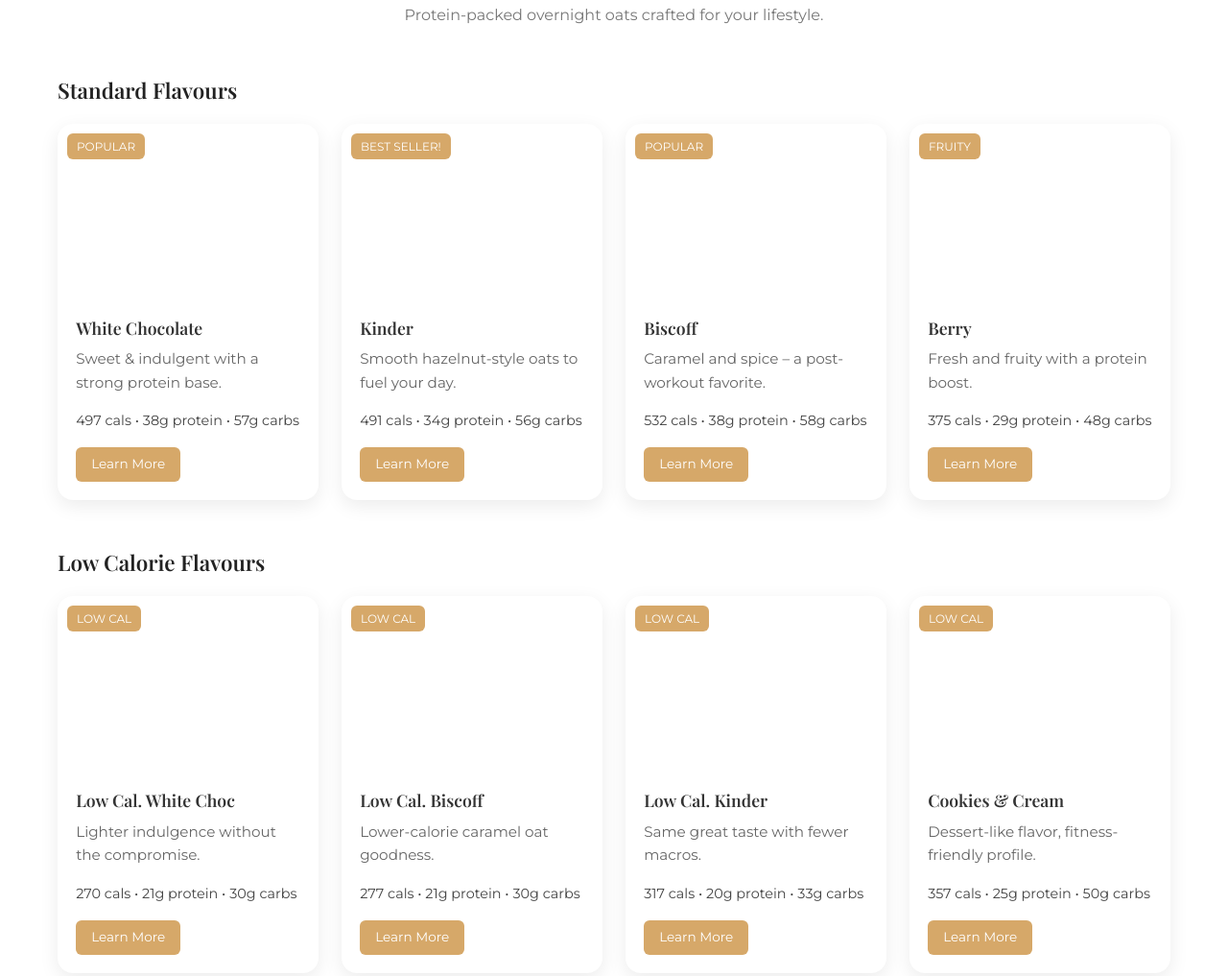
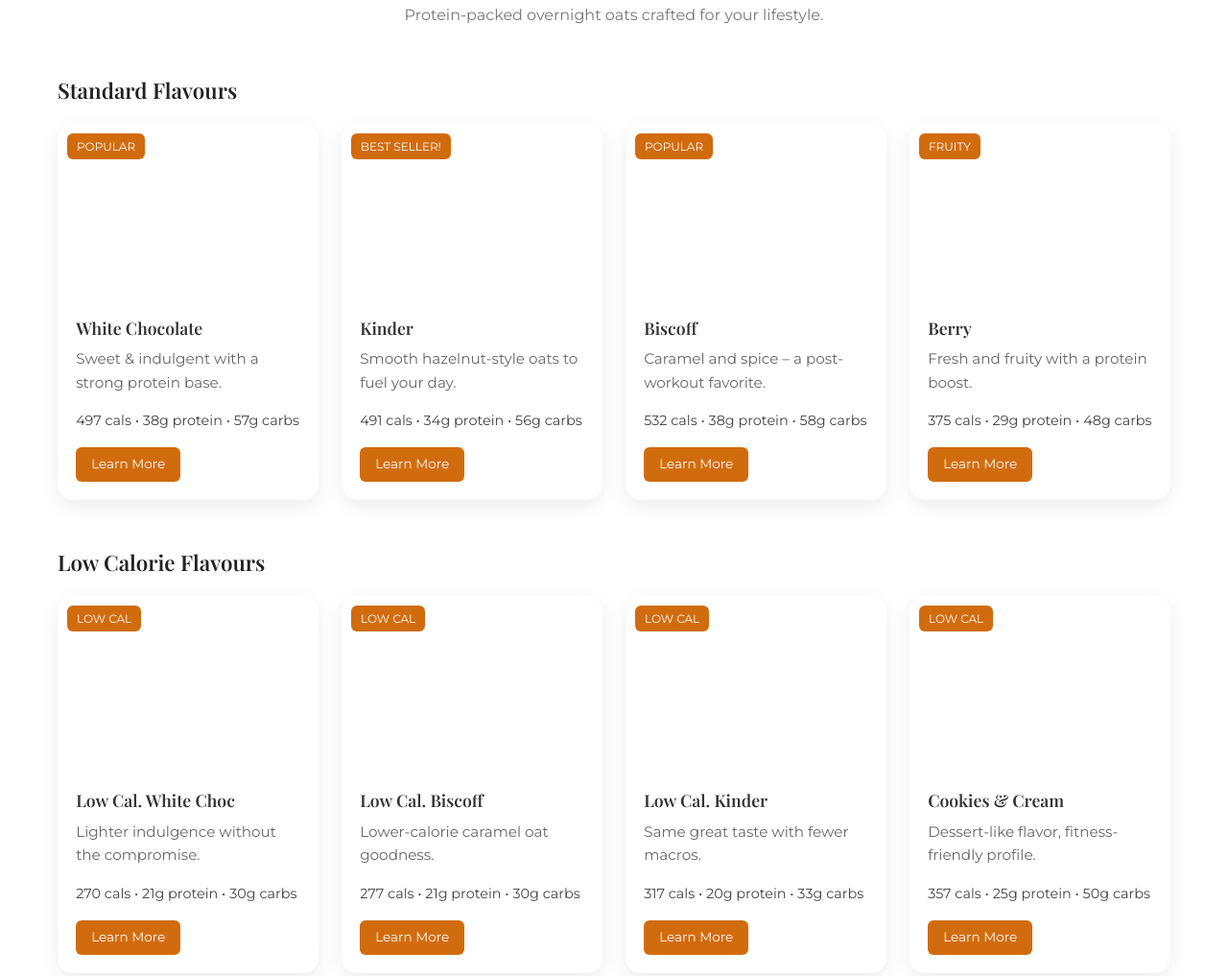
Before and after one commit to JoshUssher14/jordanskitchen, a plain HTML site: page index.html in a window 1280 px wide. Shown: the part 1020-2037 px from the top of the page at 96% size. Drawn offline with nearby package versions, Linux system fonts and the light colour scheme.

Commit message:
Update styles.css

```diff
--- a/styles.css
+++ b/styles.css
@@ -411,7 +411,7 @@ img {
     position: absolute;
     top: 10px;
     left: 10px;
-    background-color: #d6a869;
+    background-color: #d16c0e;
     color: #fff;
     font-size: 0.75rem;
     padding: 4px 10px;
@@ -447,7 +447,7 @@ img {
 .learn-more {
     display: inline-block;
     text-decoration: none;
-    background-color: #d6a869;
+    background-color: #d16c0e;
     color: #fff;
     padding: 0.45rem 1rem;
     border-radius: 6px;
@@ -456,7 +456,7 @@ img {
 }
 
 .learn-more:hover {
-    background-color: #b78342;
+    background-color: #d16c0e;
 }
 
 /* --------------------
```
